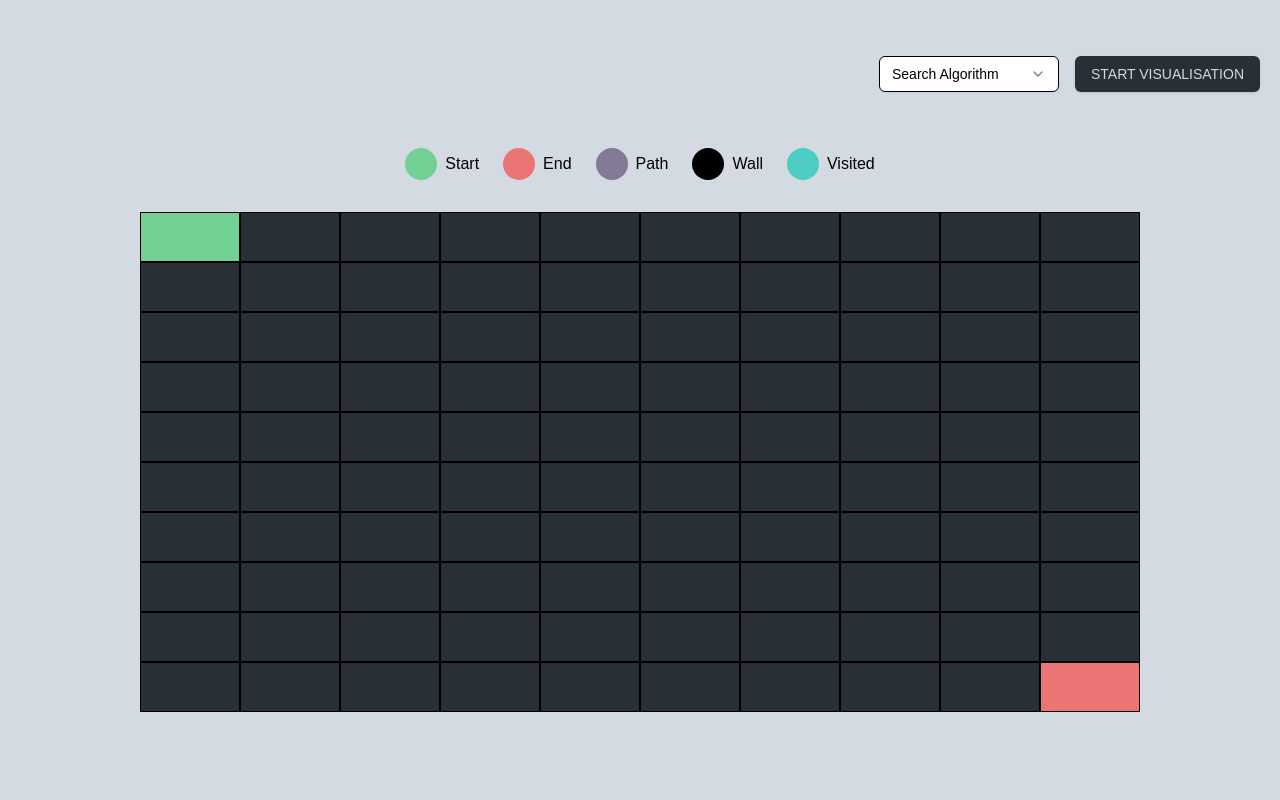
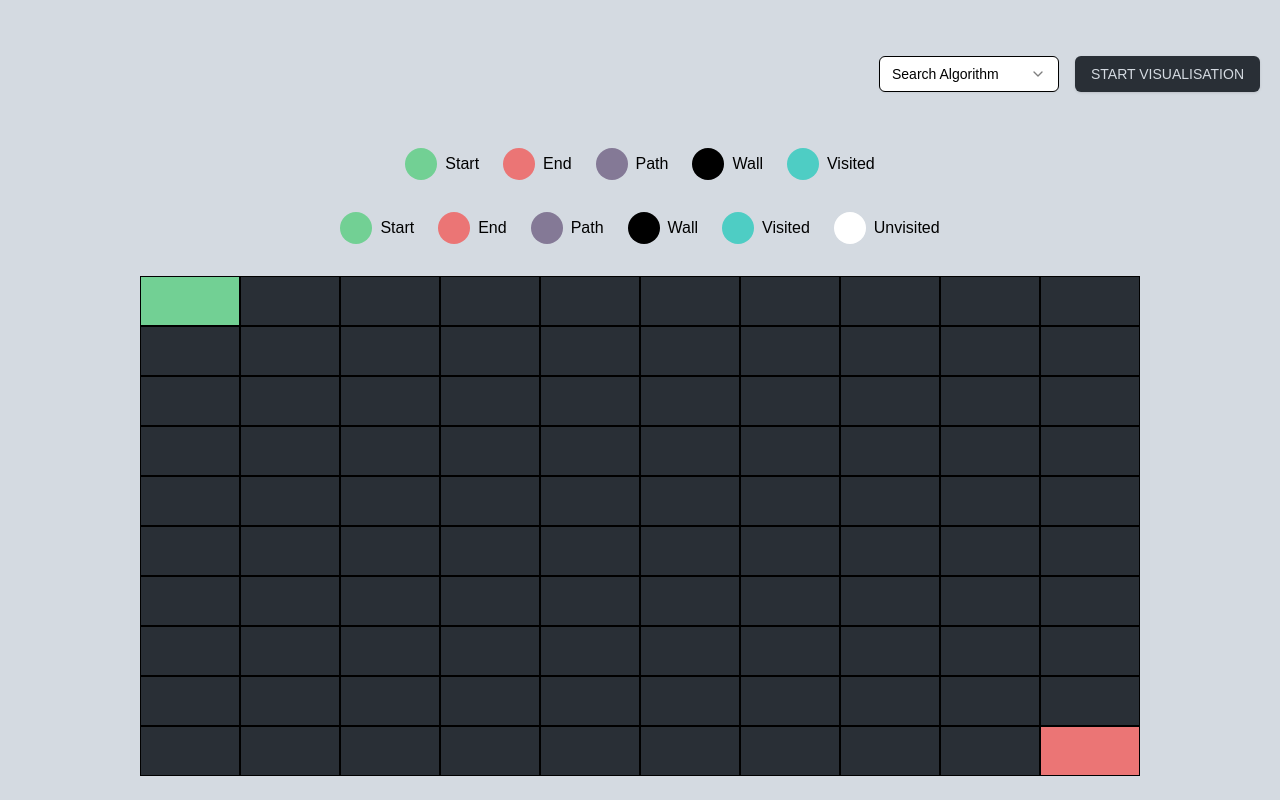
Before and after one commit to ChantelleKerr/algorithm-visualiser, a Next.js app: page /pathfinder in a window 1280 px wide. Built offline with nearby package versions, Linux system fonts and the light colour scheme.

Commit message:
Add grid legend

```diff
--- a/components/Grid/Grid.tsx
+++ b/components/Grid/Grid.tsx
@@ -1,6 +1,7 @@
 "use client";
 import { GridContainer, GridItem } from "@/styles/Grid.styles";
 import { Node } from "@/types/types";
+import Legend from "@/components/Grid/Legend";
 
 interface Props {
   grid: Node[][];
@@ -15,7 +16,8 @@ const Grid = ({ grid, rows, cols }: Props) => {
 
   return (
     <>
-      <div className="w-full h-full flex items-center justify-center">
+      <div className="w-full h-full flex flex-col items-center justify-center">
+        <Legend />
         <GridContainer rows={rows} cols={cols}>
           {grid.map((row, rowIndex) =>
             row.map((node, colIndex) => (
--- /dev/null
+++ b/components/Grid/Legend.tsx
@@ -0,0 +1,29 @@
+const LegendItem = ({ colour, label }: { colour: string; label: string }) => {
+  return (
+    <li className="flex items-center gap-2">
+      <div className={`rounded-full w-8 h-8 ${colour}`} />
+      <span>{label}</span>
+    </li>
+  );
+};
+
+const Legend = () => {
+  const nodeTypes = [
+    { colour: "bg-start", label: "Start" },
+    { colour: "bg-end", label: "End" },
+    { colour: "bg-path", label: "Path" },
+    { colour: "bg-wall", label: "Wall" },
+    { colour: "bg-visited", label: "Visited" },
+    { colour: "bg-white", label: "Unvisited" },
+  ];
+
+  return (
+    <ul className="flex justify-center gap-6 mb-8">
+      {nodeTypes.map((node, index) => (
+        <LegendItem key={index} colour={node.colour} label={node.label} />
+      ))}
+    </ul>
+  );
+};
+
+export default Legend;
```
